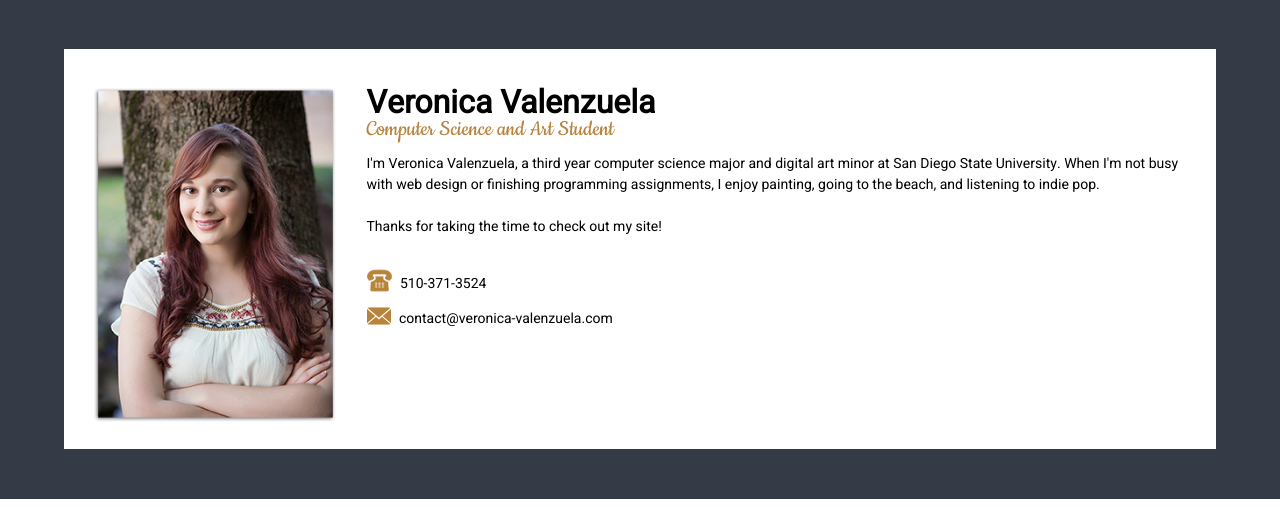
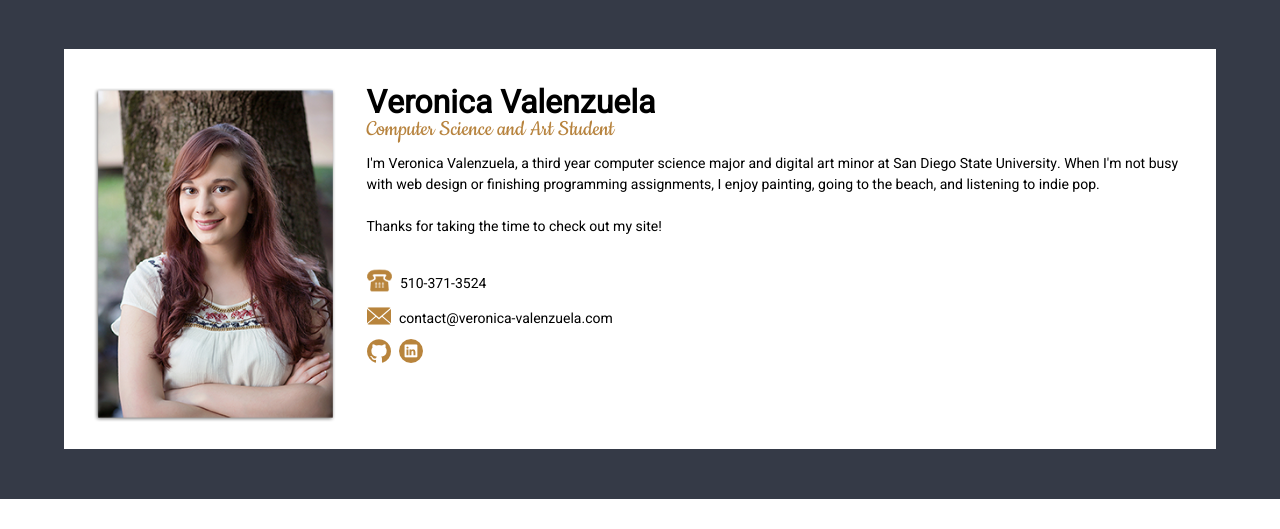
Before and after one commit to veronicamarie24/Portfolio, a PHP site: page / in a window 1280 px wide. Shown: the part 61-590 px from the top of the page. Run offline with PHP 8.4, Linux system fonts and the light colour scheme.

Commit message:
[+] Github and LinkedIn links. [+] Favicon

```diff
--- a/header.php
+++ b/header.php
@@ -4,6 +4,7 @@
 <meta charset="utf-8">
 <title>Veronica Valenzuela's Portfolio</title>
 <link href="style.css" rel="stylesheet" type="text/css">
+<link rel="shortcut icon" href="favicon.png">
 </head>
 
 <body>
--- a/index.php
+++ b/index.php
@@ -12,7 +12,8 @@
 			Thanks for taking the time to check out my site! <br /><br />
 
 			<img src="images/phone.png" height="25px" alt="phone"> 510-371-3524 <br />
-				<img src="images/envelope.png" alt="mail"> contact@veronica-valenzuela.com
+			<img src="images/envelope.png" alt="mail"> contact@veronica-valenzuela.com <br />
+			<a href="http://www.github.com/veronicamarie24" target="_blank"><img src="images/github.png"></a> <a href="http://www.linkedin.com/in/veronica-valenzuela" target="_blank"><img src="images/linkedin.png"></a>
 		</div>
 	</div>
 </div>
```
Also changed, not shown: favicon.ico (added), favicon.png (added). Lines whose indentation alone changed are shown as unchanged.
